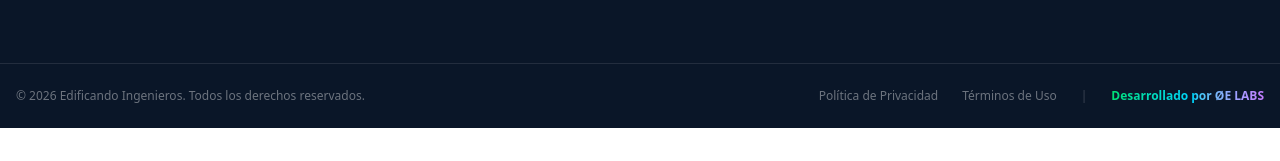
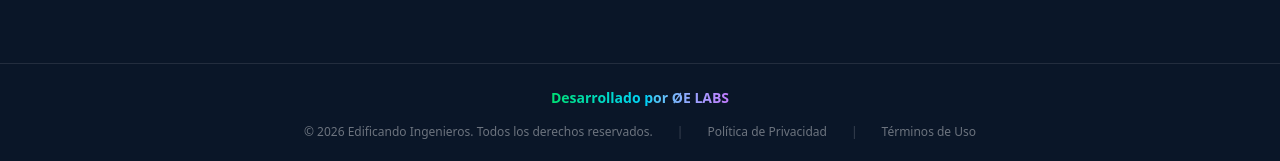
Before and after one commit to galvezai650-svg/E-I.SAS, a Next.js app: page / in a window 1280 px wide. Shown: the part 9599-9760 px from the top of the page. Before the commit the page ends 9727 px from the top, so only its background shows below. Built offline with nearby package versions, Linux system fonts and the light colour scheme; a web font is replaced by a local one.

Commit message:
adec8c56-7821-4f69-8d7b-356bb329718a

```diff
--- a/src/components/layout/Footer.tsx
+++ b/src/components/layout/Footer.tsx
@@ -192,15 +192,18 @@ export function Footer() {
 
       {/* Bottom Bar */}
       <div className="border-t border-white/10">
-        <div className="max-w-7xl mx-auto px-4 py-6 flex flex-col md:flex-row items-center justify-between gap-4">
-          <p className="text-white/40 text-xs">
-            © {new Date().getFullYear()} Edificando Ingenieros. Todos los derechos reservados.
-          </p>
-          <div className="flex items-center gap-6 text-white/40 text-xs">
+        <div className="max-w-7xl mx-auto px-4 py-6 flex flex-col items-center gap-4">
+          <Link href="/oe-labs" className="bg-gradient-to-r from-green-400 via-cyan-400 to-purple-400 bg-clip-text text-transparent hover:from-purple-400 hover:via-pink-400 hover:to-orange-400 transition-all duration-500 font-semibold text-sm">
+            Desarrollado por ØE LABS
+          </Link>
+          <div className="flex flex-col md:flex-row items-center gap-4 md:gap-6 text-white/40 text-xs">
+            <p>
+              © {new Date().getFullYear()} Edificando Ingenieros. Todos los derechos reservados.
+            </p>
+            <span className="hidden md:inline text-white/20">|</span>
             <Link href="/privacidad" className="hover:text-brand-light transition-colors duration-300">Política de Privacidad</Link>
+            <span className="hidden md:inline text-white/20">|</span>
             <Link href="/terminos" className="hover:text-brand-light transition-colors duration-300">Términos de Uso</Link>
-            <span className="text-white/20">|</span>
-            <Link href="/oe-labs" className="bg-gradient-to-r from-green-400 via-cyan-400 to-purple-400 bg-clip-text text-transparent hover:from-purple-400 hover:via-pink-400 hover:to-orange-400 transition-all duration-500 font-semibold">Desarrollado por ØE LABS</Link>
           </div>
         </div>
       </div>
```
